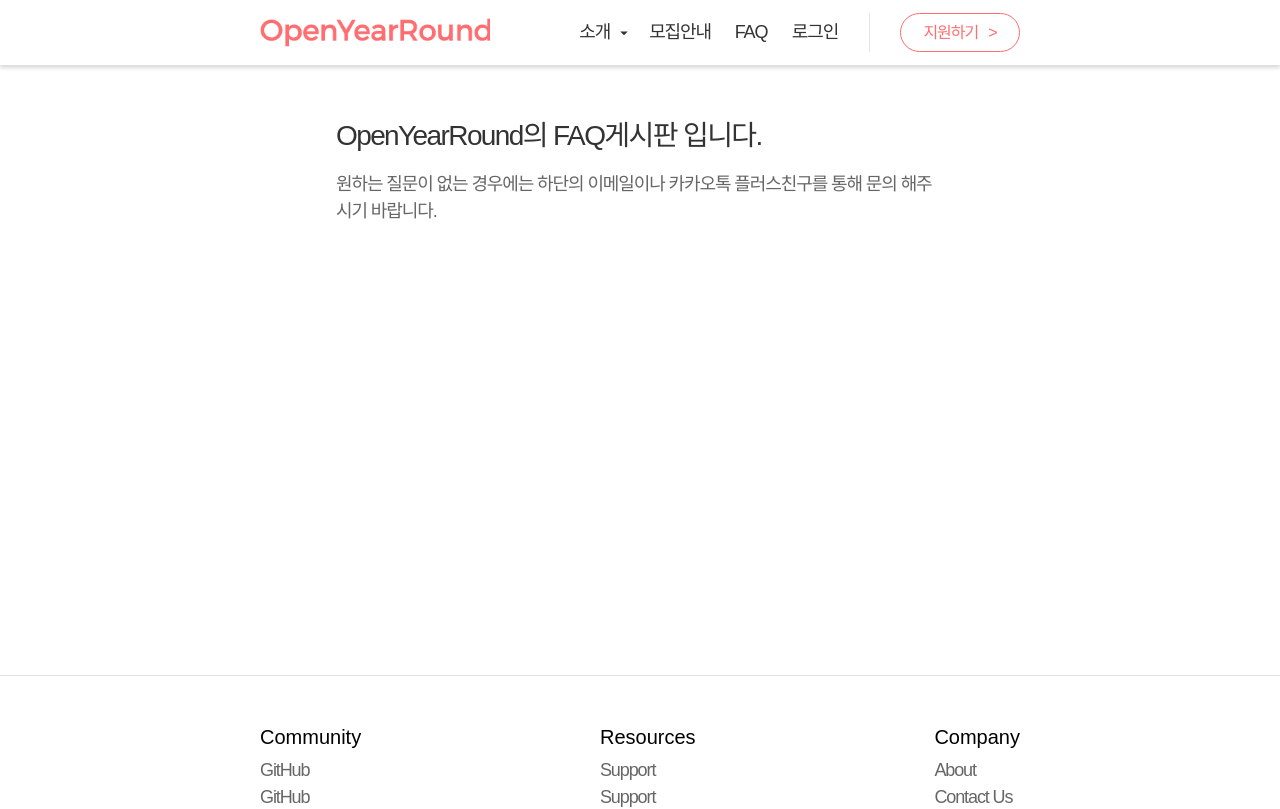
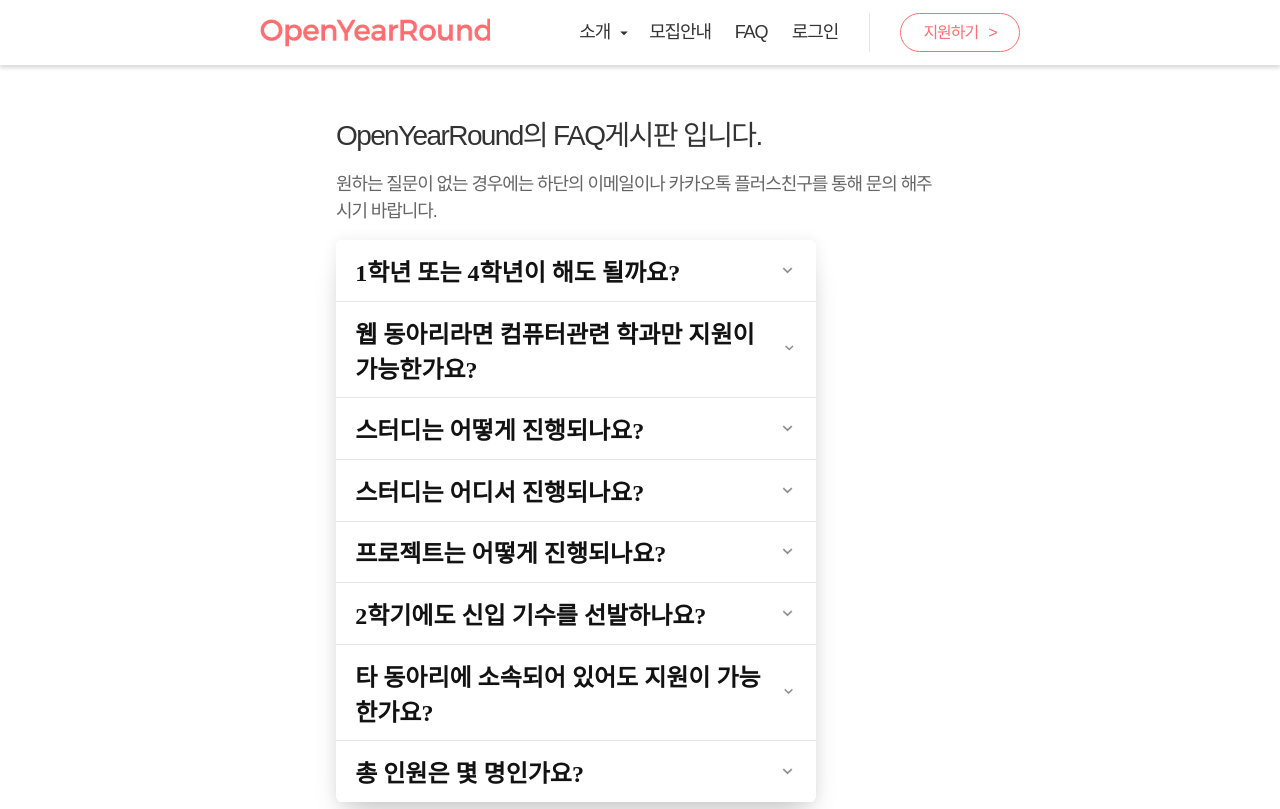
Before and after one commit to dev-oyr/renewal-ourpage, a React (Create React App) app: page /faq in a window 1280 px wide. Shown: the top 809 px of the page. Built offline with nearby package versions, Linux system fonts and the light colour scheme; a web font is replaced by a local one.

Commit message:
FAQ 아코디언 컴포넌트 내용 수정

```diff
--- a/src/datas/FAQData.json
+++ b/src/datas/FAQData.json
@@ -1,28 +1,36 @@
 {
     "data": [
         {
-            "title": "자주 묻는 질문1",
-            "paragraph": "대답1"
+            "title": "1학년 또는 4학년이 해도 될까요?",
+            "paragraph": "네 당연하죠! 학년 무관하게 선발하고 있습니다."
         },
         {
-            "title": "자주 묻는 질문2",
-            "paragraph": "대답2"
+            "title": "웹 동아리라면 컴퓨터관련 학과만 지원이 가능한가요?",
+            "paragraph": "오픈이어라운드는 전공불문 모집하고 있습니다. 지원서에 전공을 적는 란은 면접시 참고사항으로 조사를 하고있을 뿐입니다. 다양한 시각과 경험을 공유하였을때 가장 큰 시너지가 발생합니다. 그러므로 다양한 주제의 소통은 오픈이어라운드의 큰 강점이라 생각하고 있습니다."
         },
         {
-            "title": "자주 묻는 질문3",
-            "paragraph": "대답3"
+            "title": "스터디는 어떻게 진행되나요?",
+            "paragraph": "스터디는 매주 월요일 저녁 7시 부터 1시간에서 1시간 30분 가량 진행합니다 진행방식은 랜덤으로 짜여진 팀원들과 일주일간 스터디 한 내용을 발표하고 발표에 대한 질의응답 형식으로 진행합니다. 그리고 매주 과제를 진행하고 그에 대한 피드백도 진행합니다."
         },
         {
-            "title": "자주 묻는 질문4",
-            "paragraph": "대답4"
+            "title": "스터디는 어디서 진행되나요?",
+            "paragraph": "스터디는 동아리방에서 진행합니다. 동아리방은 현재 다산관 205호 입니다."
         },
         {
-            "title": "자주 묻는 질문5",
-            "paragraph": "대답5"
+            "title": "프로젝트는 어떻게 진행되나요?",
+            "paragraph": "프로젝트는 두 번 진행될 예정입니다. 첫 번째 프로젝트는 여름방학에 간단한 토이 프로젝트 형식으로 진행되고, 이 후에 두 번째 프로젝트는 디자이너와 함께 협업하는 프로젝트를 진행 할 예정입니다."
         },
         {
-            "title": "자주 묻는 질문6",
-            "paragraph": "대답6"
+            "title": "2학기에도 신입 기수를 선발하나요?",
+            "paragraph": "아니요, 1년 계획으로 진행되어 1학기에만 신입기수를 선발하고 있습니다"
+        },
+        {
+            "title": "타 동아리에 소속되어 있어도 지원이 가능한가요?",
+            "paragraph": "가능하지만 스터디와 과제를 감당하기에 부담되실수도 있기에 신중하게 결정하시는 것을 추천드립니다."
+        },
+        {
+            "title": "총 인원은 몇 명인가요?",
+            "paragraph": "9~10명으로 신입 기수를 뽑을 예정입니다."
         }
     ]
 }
--- a/src/pages/FAQ.js
+++ b/src/pages/FAQ.js
@@ -1,5 +1,6 @@
 import React from 'react';
 import '../styles/faq.scss';
+import Accordion from '../components/Accordion';
 
 function FAQ() {
     return (
@@ -9,6 +10,7 @@ function FAQ() {
                 <div className="kr desc-font">
                     원하는 질문이 없는 경우에는 하단의 이메일이나 카카오톡 플러스친구를 통해 문의 해주시기 바랍니다.
                 </div>
+                <Accordion />
             </div>
         </div>
     );
--- a/src/styles/accordion.scss
+++ b/src/styles/accordion.scss
@@ -1,6 +1,6 @@
-$cAccent: #3978ef;
+$cAccent: #000000;
 $cBlack: #121212;
-$cGray: #333;
+$cGray: #666;
 $cLightGray: rgba(#000, 0.1);
 
 .accordion-list {
@@ -57,9 +57,10 @@ $cLightGray: rgba(#000, 0.1);
     }
 
     &__title {
-        font-size: 1.6rem;
+        font-size: 24px; //
+        font-family: 'Noto Sans KR';
         margin: 0;
-        font-weight: 700;
+        font-weight: 600;
         color: $cBlack;
     }
 
@@ -94,10 +95,11 @@ $cLightGray: rgba(#000, 0.1);
     }
 
     &__paragraph {
+        font-family: 'Noto Sans KR';
         margin: 0;
         font-size: 1rem;
         color: $cGray;
-        font-weight: 300;
+        font-weight: 400;
         line-height: 1.3;
     }
 }
```
